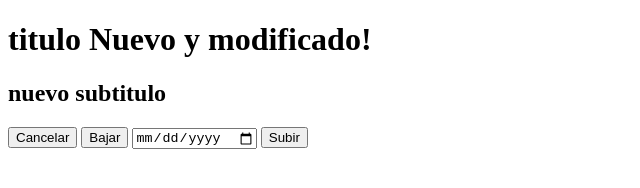
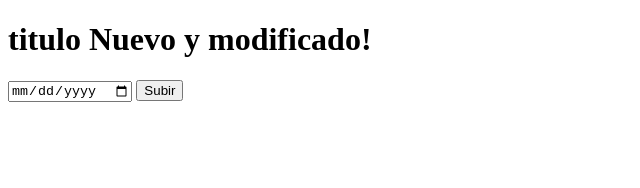
Before and after one commit to ivanglk/HelloWorldGit, a plain HTML site: page index.html in a window 1280 px wide. Shown: the whole page, without its empty margins (0-640 px from the left). Drawn offline with Linux system fonts and the light colour scheme.

Commit message:
Se borraron botones innecesarios

```diff
--- a/index.html
+++ b/index.html
@@ -8,13 +8,9 @@
 </head>
 <body>
     <h1>
-        titulo Nuevo y modificado!
-    </h1>
-    <h2> nuevo subtitulo</h2>
+        titulo Nuevo y modificado! </h1>
 </body>
 <form action="#" method="get">
-    <input type="button" value="Cancelar">
-    <input type="button" value="Bajar">
     <input type="date" name="DateTime" id="datetime">
     <input type="button" value="Subir">
 </form>
```
